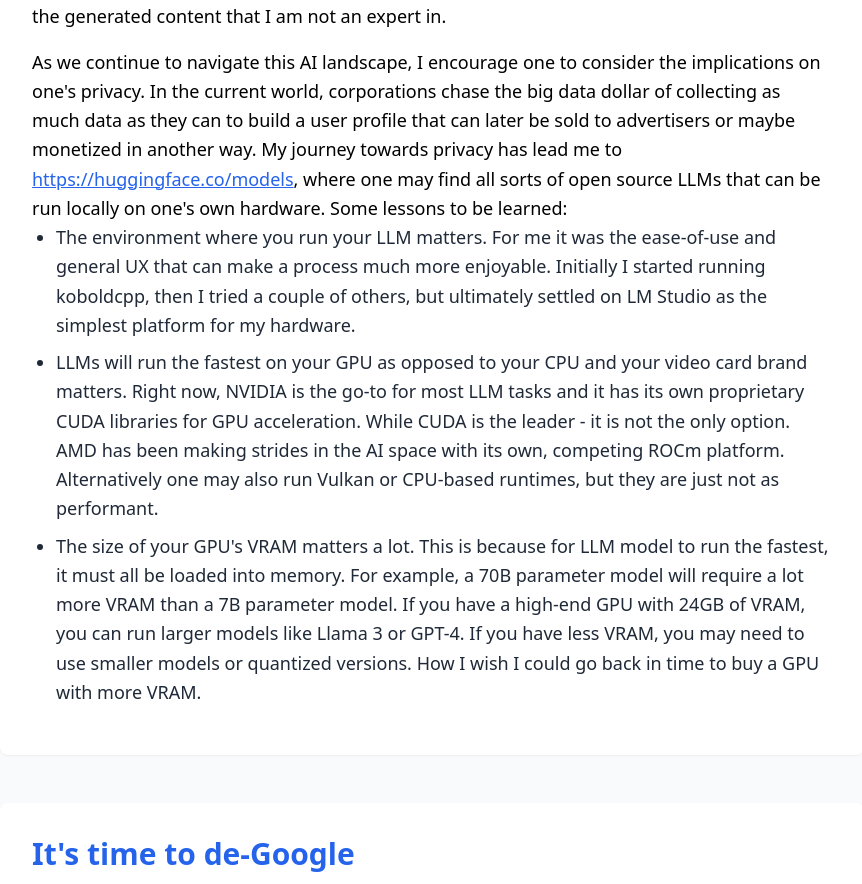
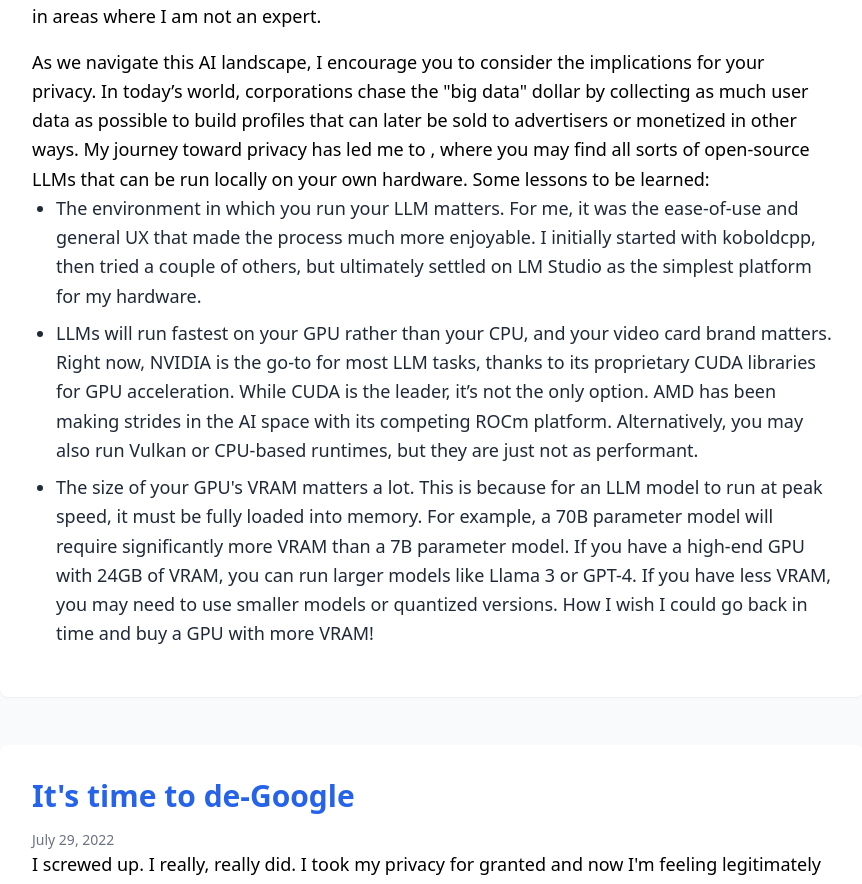
Before and after one commit to lone-cloud/egorphilippov, a Next.js app: page /blog in a window 1280 px wide. Shown: the part 1160-2044 px from the top of the page, without its empty margins (208-1070 px from the left). Built offline with nearby package versions, Linux system fonts and the light colour scheme.

Commit message:
layout updates, blog draft reviewed by llm

```diff
--- a/src/app/blog/layout.tsx
+++ b/src/app/blog/layout.tsx
@@ -1,5 +1,7 @@
 import type { ReactNode } from 'react';
 import type { Metadata } from 'next';
+
+import PageTitle from '@/components/PageTitle';
 
 export const metadata: Metadata = {
   title: 'Blog | Egor Philippov',
@@ -11,5 +13,12 @@
 };
 
 export default function BlogLayout({ children }: { children: ReactNode }) {
-  return children;
+  return (
+    <div className="max-w-4xl mx-auto p-8 relative sm:p-4 animate-fade-in-down">
+      <div>
+        <PageTitle title="Latest posts" />
+      </div>
+      {children}
+    </div>
+  );
 }
--- a/src/app/blog/page.tsx
+++ b/src/app/blog/page.tsx
@@ -5,7 +5,6 @@
 
 import ToTopButton from '@/components/ToTopButton';
 import blogPosts from '@/components/Posts';
-import PageTitle from '@/components/PageTitle';
 
 export default function BlogPage() {
   const currentYear = new Date().getFullYear();
@@ -26,12 +25,8 @@
   };
 
   return (
-    <div className="max-w-4xl mx-auto p-8 relative sm:p-4">
-      <div className="animate-fade-in-down">
-        <PageTitle title="Latest posts" />
-      </div>
-
-      <div className="bg-white rounded-xl p-8 mb-12 shadow-sm animate-fade-in-down-delay-1 opacity-0">
+    <>
+      <div className="bg-white rounded-xl p-8 mb-12 shadow-sm">
         {blogPosts.map(({ year, metas }) => (
           <div key={year} className="[&:not(:last-child)]:mb-8">
             <button
@@ -63,13 +58,13 @@
         ))}
       </div>
 
-      <div className="[&>div]:mb-12 animate-fade-in-down-delay-2 opacity-0">
+      <div className="[&>div]:mb-12">
         {blogPosts.map(({ year, posts }) =>
           posts.map((Post, i) => <Post key={`${year}-post-${i}`} />),
         )}
       </div>
 
       <ToTopButton />
-    </div>
+    </>
   );
 }
--- a/src/app/contact/layout.tsx
+++ b/src/app/contact/layout.tsx
@@ -1,5 +1,7 @@
 import type { Metadata } from 'next';
 import type { ReactNode } from 'react';
+
+import PageTitle from '@/components/PageTitle';
 
 export const metadata: Metadata = {
   title: 'Contact | Egor Philippov',
@@ -11,5 +13,10 @@
 };
 
 export default function ContactLayout({ children }: { children: ReactNode }) {
-  return children;
+  return (
+    <div className="max-w-4xl mx-auto p-8 relative sm:p-4 animate-fade-in-down">
+      <PageTitle title="Get in touch" />
+      {children}
+    </div>
+  );
 }
--- a/src/app/contact/page.tsx
+++ b/src/app/contact/page.tsx
@@ -2,7 +2,6 @@
 
 import { useState } from 'react';
 
-import PageTitle from '@/components/PageTitle';
 import Button from '@/components/Button';
 
 export default function Contact() {
@@ -11,9 +10,6 @@
   const isSubmitEnabled = email.length > 2 && message.length > 2;
 
   return (
-    <div className="max-w-4xl mx-auto p-8 relative sm:p-4 animate-fade-in-down">
-      <PageTitle title="Get in touch" />
-
     <form
       action="https://formspree.io/f/xeqdjarz"
       method="POST"
@@ -51,6 +47,5 @@
         Send Message
       </Button>
     </form>
-    </div>
   );
 }
--- a/src/app/page.tsx
+++ b/src/app/page.tsx
@@ -4,7 +4,7 @@
 
 export default function Home() {
   return (
-    <div className="min-h-[80vh] flex items-center justify-center px-8 mt-8  animate-fade-in-down">
+    <div className="min-h-[80vh] flex items-center justify-center px-8 animate-fade-in-down">
       <div className="max-w-4xl p-8 rounded-2xl bg-white shadow-[0_4px_20px_rgba(0,0,0,0.06)]">
         <div className="uppercase font-bold text-lg tracking-[2px] text-gray-500 mb-8 inline-block py-2 px-4 bg-gray-200/25 rounded-lg">
           👋 Hello
--- a/src/app/resume/layout.tsx
+++ b/src/app/resume/layout.tsx
@@ -11,5 +11,7 @@
 };
 
 export default function ResumeLayout({ children }: { children: ReactNode }) {
-  return children;
+  return (
+    <div className="max-w-4xl mx-auto p-8 relative sm:p-4 animate-fade-in-down">{children}</div>
+  );
 }
--- a/src/components/Posts/2025/age-of-llms.tsx
+++ b/src/components/Posts/2025/age-of-llms.tsx
@@ -11,59 +11,56 @@
     <EntryTitle>{meta.title}</EntryTitle>
     <EntryDate>{meta.date}</EntryDate>
     <EntryBody>
-      The year is 2015, the top summer blockbuster is a sci-fi film featuring a man-made AI, named
-      Ultron, that tries to take over the world and kill all humans. Fast forward to 2025 and the AI
-      is back with a vengeance, but this time it’s not a fictional character. It’s a reality that
+      The year is 2015, and the top summer blockbuster is a sci-fi film featuring a man-made AI
+      named Ultron that tries to take over the world and kill all humans. Fast forward to 2025, and
+      AI is back with a vengeance, but this time it’s not a fictional character. It’s a reality that
       has transformed the way we live, work, and interact with technology. In particular, the rise
       of Large Language Models (LLMs) has ushered in a new era of artificial intelligence.
       <Spacer />
       To me, there are many pros and cons to the takeover of our robot overlords. The pros are
-      largely focused on the rise in productivity in the areas, such as software development, where
-      LLMs are being heavily utilized. In fact I'm having a hard time writing this blog post without
-      peaking at what the LLMs are trying to guess I'm trying to write next. At times it's humbling
-      to read that an LLM can write something so much more eloquently than I can. It's dizzying
-      reading what it thinks I should write next, but to instead fight to express myself as I want.
-      It's a little eerie, which brings me to the cons. Outside of the tremendous energy consumption
-      of training and running LLMs, they are dulling our ability to think and perform for ourselves.
-      The long term consequences of this can be catastrophic as the the value of human creativity
-      and acquisition of mastery is on the decline. Why work hard and try when the LLMs can generate
-      it for you? What will happen when the world is filled with AI slop that will be used to train
-      the next generation of LLMs that will create any ever-so-sloppier slop? I can't even begin to
-      guess, but my goal is to continue using LLMs as a tool to help better my life. I understand
-      that I must be highly skeptical of anything that it generates for me and I must be especially
-      skeptical of the generated content that I am not an expert in.
+      largely focused on the rise in productivity in areas such as software development, where LLMs
+      are being heavily utilized. In fact, I'm having a hard time writing this blog post without
+      peeking at what the LLM is trying to guess I’m attempting to write next. At times, it's
+      humbling to read that an LLM can write something so much more eloquently than I can. It’s
+      dizzying reading what it thinks I should write next but instead fighting to express myself as
+      I want. It’s a little eerie—which brings me to the cons. Outside of the tremendous energy
+      consumption required for training and running LLMs, they are dulling our ability to think and
+      perform for ourselves. The long-term consequences of this could be catastrophic, as the value
+      of human creativity and mastery is on the decline. Why work hard or try when an LLM can
+      generate it for you? What will happen when the world is filled with AI slop that will be used
+      to train the next generation of LLMs, which will create even sloppier content? I can’t even
+      begin to guess, but my goal is to continue using LLMs as a tool to improve my life. I
+      understand that I must be highly skeptical of anything it generates for me and especially
+      skeptical of generated content in areas where I am not an expert.
       <Spacer />
-      As we continue to navigate this AI landscape, I encourage one to consider the implications on
-      one's privacy. In the current world, corporations chase the big data dollar of collecting as
-      much data as they can to build a user profile that can later be sold to advertisers or maybe
-      monetized in another way. My journey towards privacy has lead me to{' '}
-      <a href="https://huggingface.co/models" target="_blank" rel="noreferrer">
-        https://huggingface.co/models
-      </a>
-      , where one may find all sorts of open source LLMs that can be run locally on one's own
-      hardware. Some lessons to be learned:
+      As we navigate this AI landscape, I encourage you to consider the implications for your
+      privacy. In today’s world, corporations chase the "big data" dollar by collecting as much user
+      data as possible to build profiles that can later be sold to advertisers or monetized in other
+      ways. My journey toward privacy has led me to{' '}
+      <a href="https://huggingface.co/models" target="_blank" rel="noreferrer"></a>, where you may
+      find all sorts of open-source LLMs that can be run locally on your own hardware. Some lessons
+      to be learned:
       <ul>
         <li>
-          The environment where you run your LLM matters. For me it was the ease-of-use and general
-          UX that can make a process much more enjoyable. Initially I started running koboldcpp,
-          then I tried a couple of others, but ultimately settled on LM Studio as the simplest
+          The environment in which you run your LLM matters. For me, it was the ease-of-use and
+          general UX that made the process much more enjoyable. I initially started with koboldcpp,
+          then tried a couple of others, but ultimately settled on LM Studio as the simplest
           platform for my hardware.
         </li>
         <li>
-          LLMs will run the fastest on your GPU as opposed to your CPU and your video card brand
-          matters. Right now, NVIDIA is the go-to for most LLM tasks and it has its own proprietary
-          CUDA libraries for GPU acceleration. While CUDA is the leader - it is not the only option.
-          AMD has been making strides in the AI space with its own, competing ROCm platform.
-          Alternatively one may also run Vulkan or CPU-based runtimes, but they are just not as
-          performant.
+          LLMs will run fastest on your GPU rather than your CPU, and your video card brand matters.
+          Right now, NVIDIA is the go-to for most LLM tasks, thanks to its proprietary CUDA
+          libraries for GPU acceleration. While CUDA is the leader, it’s not the only option. AMD
+          has been making strides in the AI space with its competing ROCm platform. Alternatively,
+          you may also run Vulkan or CPU-based runtimes, but they are just not as performant.
         </li>
         <li>
-          The size of your GPU's VRAM matters a lot. This is because for LLM model to run the
-          fastest, it must all be loaded into memory. For example, a 70B parameter model will
-          require a lot more VRAM than a 7B parameter model. If you have a high-end GPU with 24GB of
-          VRAM, you can run larger models like Llama 3 or GPT-4. If you have less VRAM, you may need
-          to use smaller models or quantized versions. How I wish I could go back in time to buy a
-          GPU with more VRAM.
+          The size of your GPU's VRAM matters a lot. This is because for an LLM model to run at peak
+          speed, it must be fully loaded into memory. For example, a 70B parameter model will
+          require significantly more VRAM than a 7B parameter model. If you have a high-end GPU with
+          24GB of VRAM, you can run larger models like Llama 3 or GPT-4. If you have less VRAM, you
+          may need to use smaller models or quantized versions. How I wish I could go back in time
+          and buy a GPU with more VRAM!
         </li>
       </ul>
     </EntryBody>
```
Also changed, not shown: src/app/resume/page.tsx (+15 -1 lines). Lines whose indentation alone changed are shown as unchanged.
